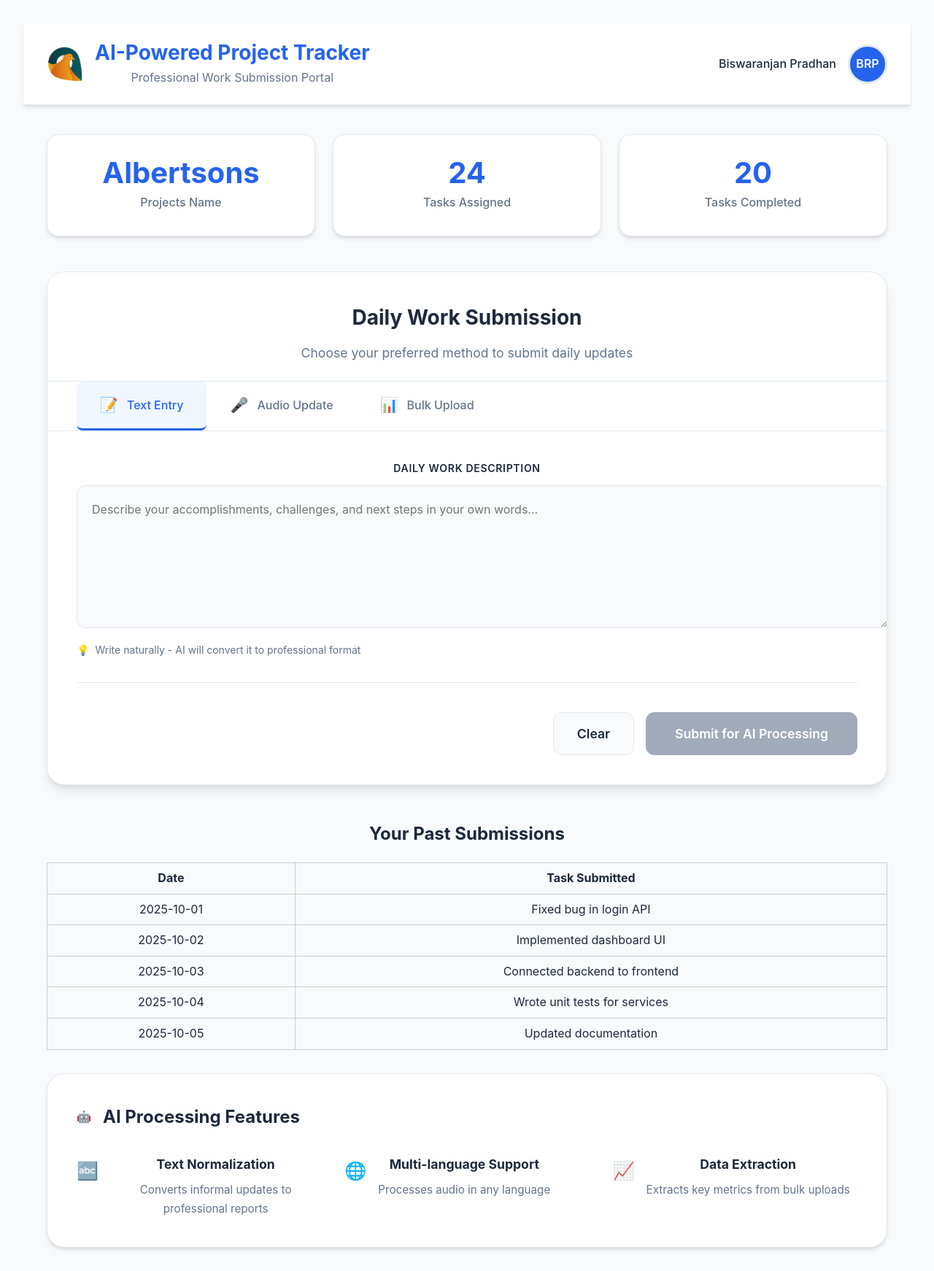
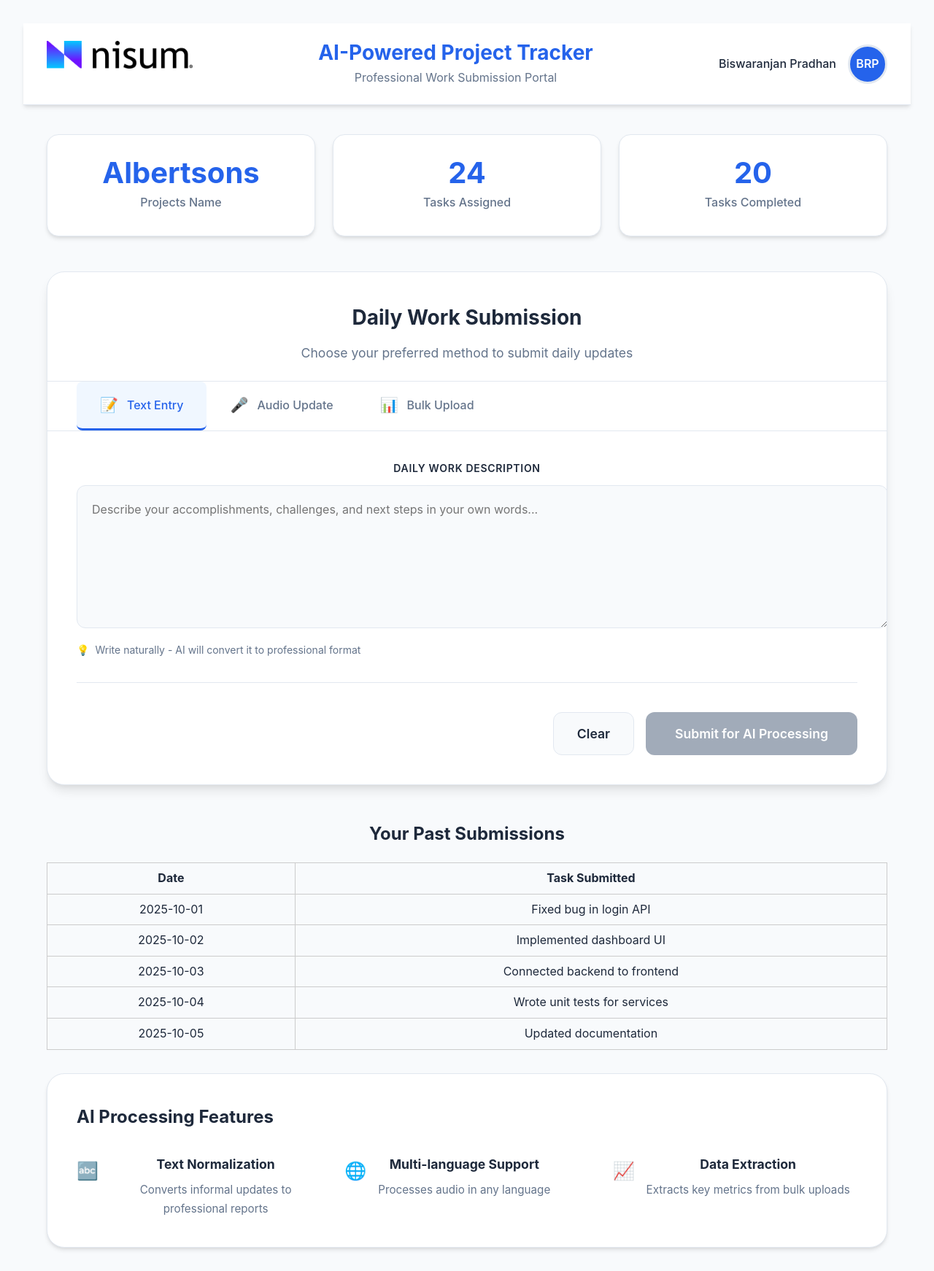
Before and after one commit to coderBiswaNisum/AI_Powered_Project_Tracker, a React (Vite) app: page / in a window 1280 px wide. Shown: the whole page at 73% size. Built offline with nearby package versions, Linux system fonts and the light colour scheme.

Commit message:
Nisum logo added and other modifications done

```diff
--- a/src/components/Info/InfoPanel.jsx
+++ b/src/components/Info/InfoPanel.jsx
@@ -11,7 +11,6 @@
   return (
     <div className="info-panel">
       <div className="info-header">
-        <i className="info-icon">🤖</i>
         <h3>AI Processing Features</h3>
       </div>
       <div className="info-features">
--- a/src/components/Layout/Header.css
+++ b/src/components/Layout/Header.css
@@ -6,6 +6,8 @@
   top: 0;
   z-index: 100;
 }
+
+
 
 .header-brand {
   display: flex;
--- a/src/components/Layout/Header.jsx
+++ b/src/components/Layout/Header.jsx
@@ -1,6 +1,6 @@
 import React from 'react';
 import './Header.css';
-import logo from '../../assets/Images/logo.PNG';
+import logo from '../../assets/Images/nisum-technologies-logo.webp';
 
 const Header = () => {
   return (
@@ -8,8 +8,9 @@
       <div className="container">
         <div className="row align-items-center">
           <div className="col"style={{display:'flex',justifyContent:'space-between'}}>
+            <img src={logo} alt="AI Project Tracker Logo" style={{width:'200px',height:'100%'}} />
             <div className="header-brand">
-              <img src={logo} alt="AI Project Tracker Logo" width={50} />
+
               <div className="header-titles">
                 <h1 className="header-title">AI-Powered Project Tracker</h1>
                 <p className="header-subtitle">Professional Work Submission Portal</p>
```
Also changed, not shown: src/assets/Images/nisum-technologies-logo.webp (added).
